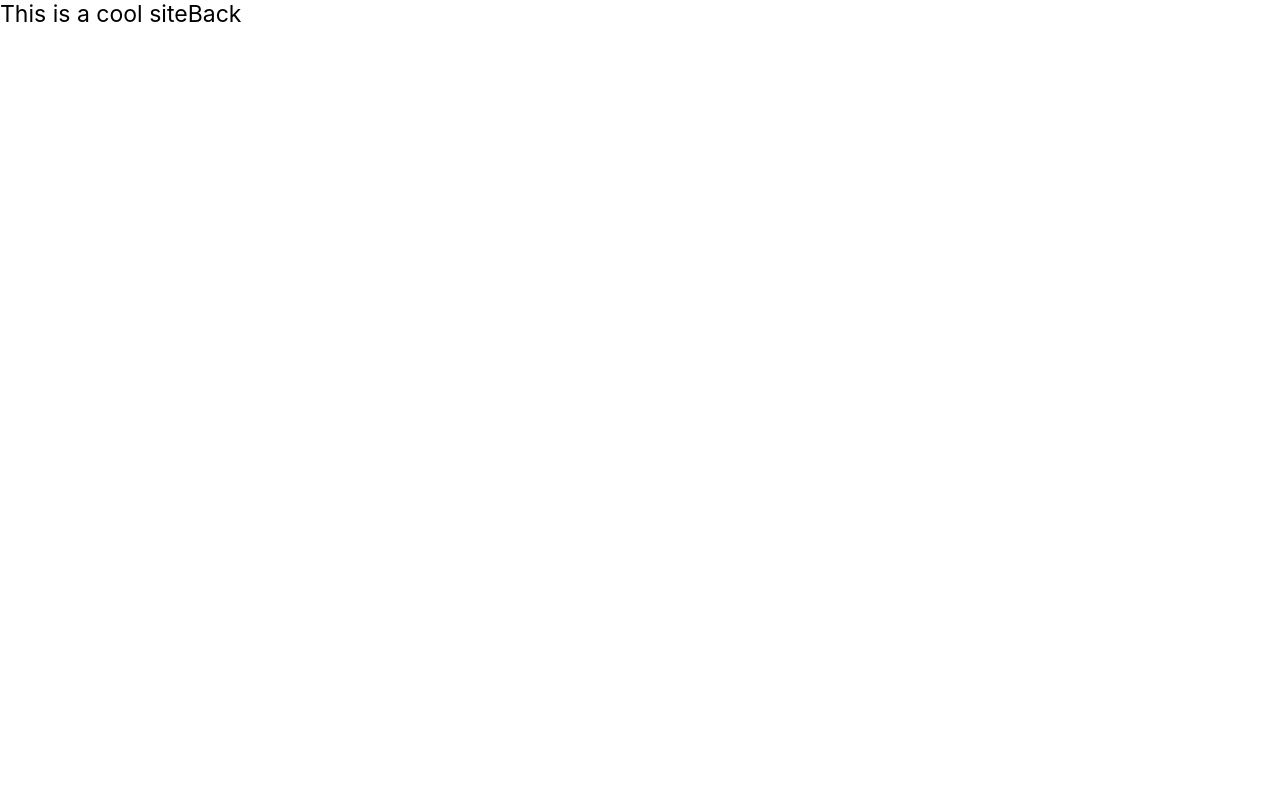
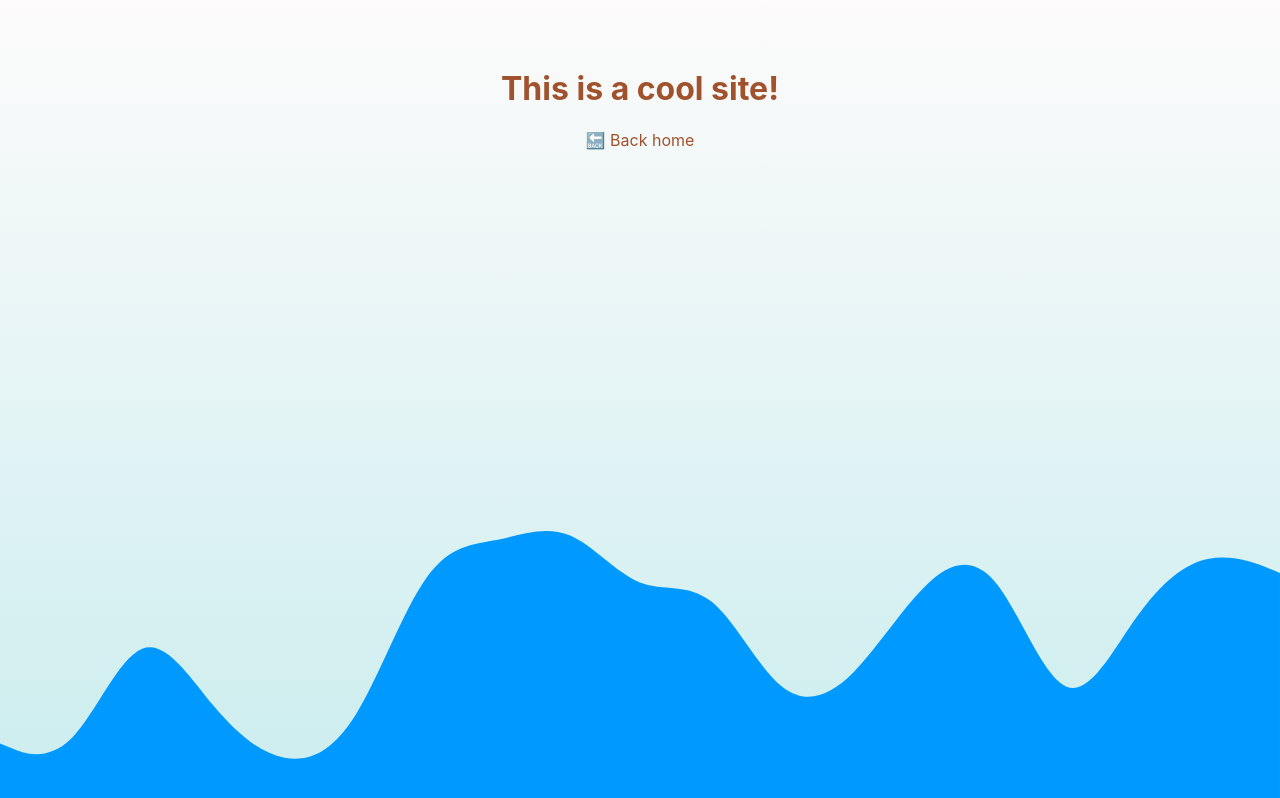
Before and after one commit to githubnext/blocks-preview-experiment, a Next.js app: page /about in a window 1280 px wide. Built offline with nearby package versions, Linux system fonts and the light colour scheme.

Commit message:
update about page

```diff
--- a/pages/about.tsx
+++ b/pages/about.tsx
@@ -2,9 +2,43 @@ import type { NextPage } from 'next'
 
 const About: NextPage = () => {
   return (
-    <div>
-      This is a cool site
-      <a href="./">Back</a>
+    <div style={{
+      paddingTop: "3em",
+      display: "flex",
+      flexDirection: "column",
+      alignItems: "center",
+      justifyContent: "space-between",
+      color: "sienna",
+      textAlign: "center",
+      minHeight: "100vh",
+      background: "linear-gradient(to bottom, #fdfbfb, #cbedee)",
+    }}>
+      <div>
+        <h1>
+          This is a cool site!
+        </h1>
+        <div>
+          <a href="./">
+            🔙 Back home
+          </a>
+        </div>
+      </div>
+
+      <div style={{
+        width: "100%"
+      }}>
+        <marquee style={{
+          color: "pink",
+        }}>
+          <h2>
+            This is a cool site!
+          </h2>
+        </marquee>
+      </div>
+
+      <svg viewBox="0 0 1440 320">
+        <path fill="#0099ff" d="M0,256L13.3,261.3C26.7,267,53,277,80,250.7C106.7,224,133,160,160,149.3C186.7,139,213,181,240,213.3C266.7,245,293,267,320,272C346.7,277,373,267,400,224C426.7,181,453,107,480,69.3C506.7,32,533,32,560,26.7C586.7,21,613,11,640,21.3C666.7,32,693,64,720,74.7C746.7,85,773,75,800,96C826.7,117,853,171,880,192C906.7,213,933,203,960,176C986.7,149,1013,107,1040,80C1066.7,53,1093,43,1120,74.7C1146.7,107,1173,181,1200,192C1226.7,203,1253,149,1280,112C1306.7,75,1333,53,1360,48C1386.7,43,1413,53,1427,58.7L1440,64L1440,320L1426.7,320C1413.3,320,1387,320,1360,320C1333.3,320,1307,320,1280,320C1253.3,320,1227,320,1200,320C1173.3,320,1147,320,1120,320C1093.3,320,1067,320,1040,320C1013.3,320,987,320,960,320C933.3,320,907,320,880,320C853.3,320,827,320,800,320C773.3,320,747,320,720,320C693.3,320,667,320,640,320C613.3,320,587,320,560,320C533.3,320,507,320,480,320C453.3,320,427,320,400,320C373.3,320,347,320,320,320C293.3,320,267,320,240,320C213.3,320,187,320,160,320C133.3,320,107,320,80,320C53.3,320,27,320,13,320L0,320Z"></path>
+      </svg>
 
     </div>
   )
--- a/styles/globals.css
+++ b/styles/globals.css
@@ -4,7 +4,7 @@ body {
   margin: 0;
   font-family: -apple-system, BlinkMacSystemFont, Segoe UI, Roboto, Oxygen,
     Ubuntu, Cantarell, Fira Sans, Droid Sans, Helvetica Neue, sans-serif;
-  font-size: 1.2em;
+  /* font-size: 1.2em; */
 }
 
 a {
```
